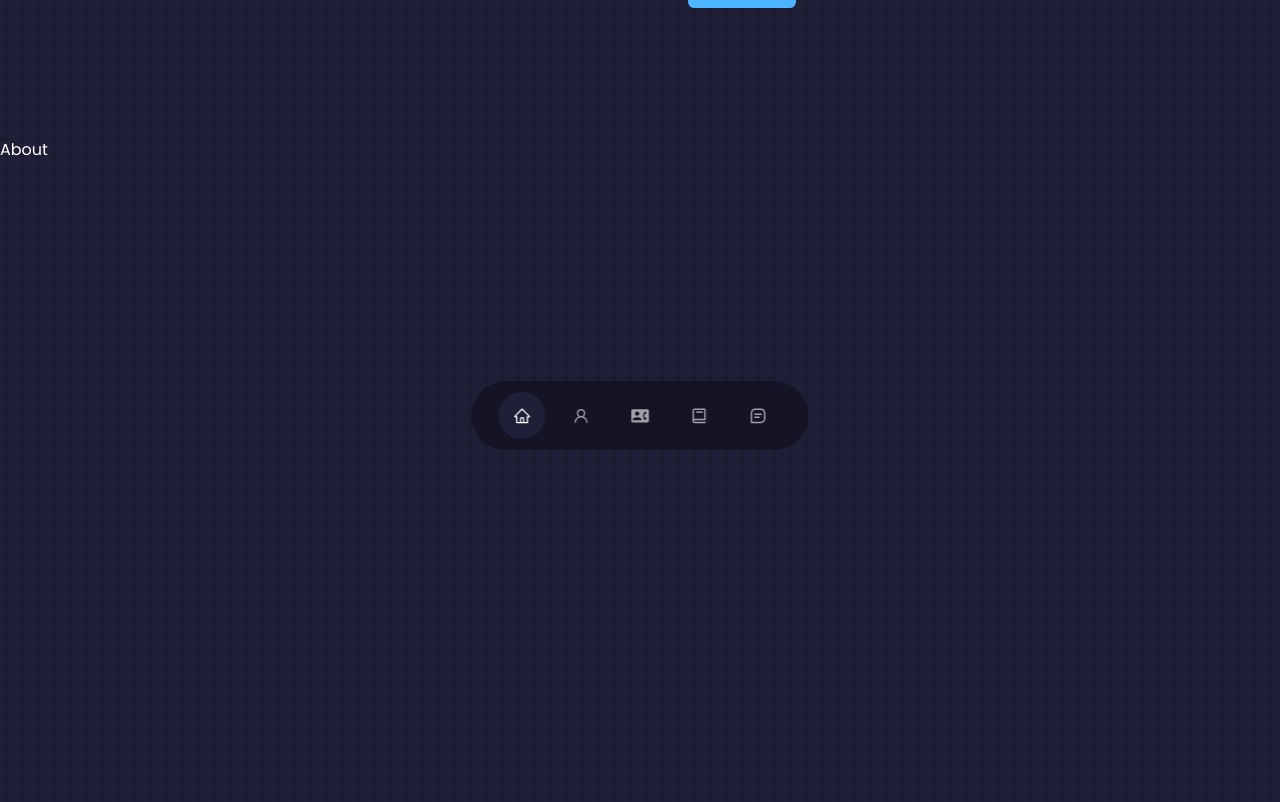
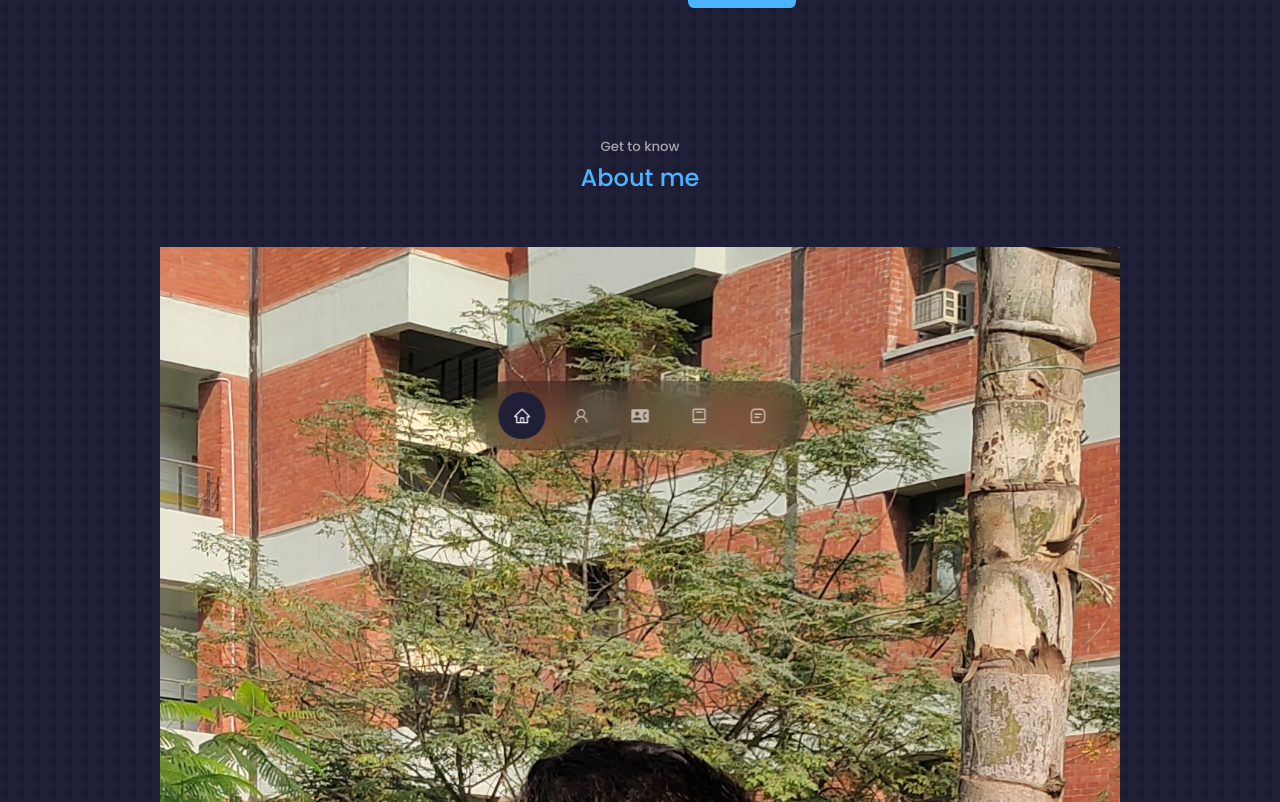
Before and after one commit to hardikbhasin/portfolio, a React (Create React App) app: page / in a window 1280 px wide. Shown: the part 318-1120 px from the top of the page. Built offline with nearby package versions, Linux system fonts and the light colour scheme.

Commit message:
added image

```diff
--- a/src/components/about/about.jsx
+++ b/src/components/about/about.jsx
@@ -1,8 +1,23 @@
 import React from 'react'
 import './about.css'
+import ME from '../../assets/about-me.jpg'
 const about = () => {
   return (
-   <section id='about'>About </section>
+    <section id='about'>
+      <h5>Get to know</h5>
+      <h2>About me</h2>
+      <div className="container about_container">
+        <div className="about_me">
+          <div className="about_me-image">
+            <img src={ME} alt='my-img'></img>
+          </div>
+
+        </div>
+        <div className="about_content">
+
+        </div>
+      </div>
+    </section>
   )
 }
 
```
Also changed, not shown: src/assets/about-me.jpg (added).
